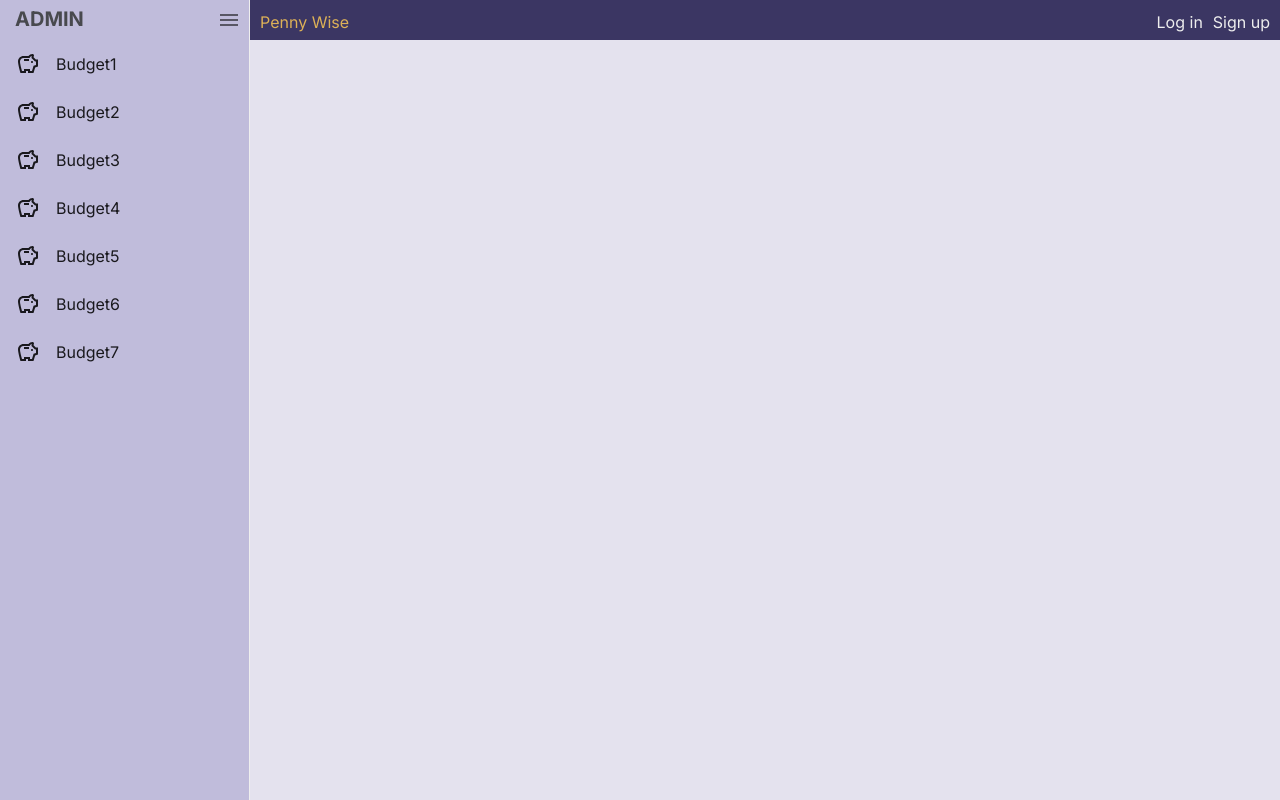
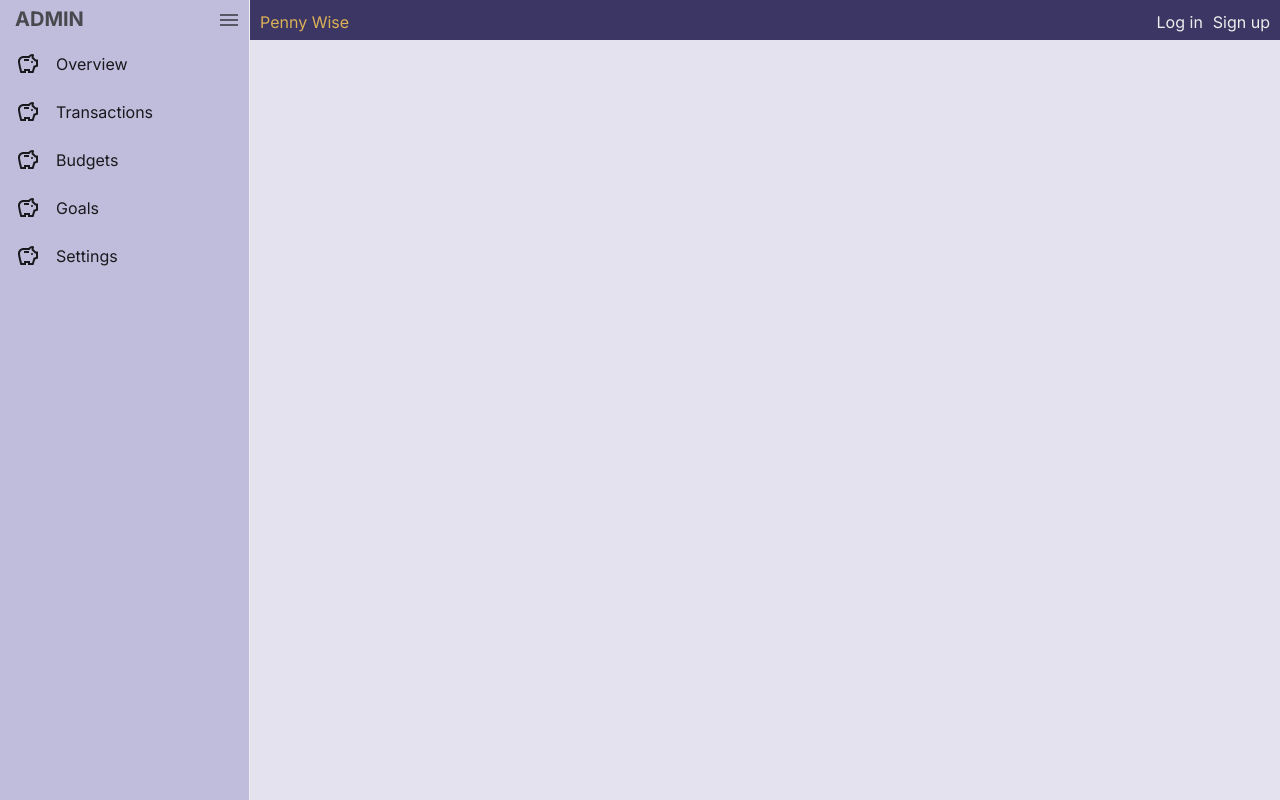
Before and after one commit to vytran1805/PennyWise, a React (Vite) app in the folder client/: page / in a window 1280 px wide. Built offline with nearby package versions, Linux system fonts and the light colour scheme.

Commit message:
Modify Sidebar data

```diff
--- a/client/src/data/SidebarData.tsx
+++ b/client/src/data/SidebarData.tsx
@@ -1,31 +1,31 @@
 import SavingsOutlinedIcon from '@mui/icons-material/SavingsOutlined';
 export const sidebarItems = [
   {
-    title: 'Budget1',
+    title: 'Overview',
     icon: <SavingsOutlinedIcon />,
   },
   {
-    title: 'Budget2',
+    title: 'Transactions',
     icon: <SavingsOutlinedIcon />,
   },
   {
-    title: 'Budget3',
+    title: 'Budgets',
     icon: <SavingsOutlinedIcon />,
   },
   {
-    title: 'Budget4',
+    title: 'Goals',
     icon: <SavingsOutlinedIcon />,
   },
   {
-    title: 'Budget5',
+    title: 'Settings',
     icon: <SavingsOutlinedIcon />,
   },
-  {
-    title: 'Budget6',
-    icon: <SavingsOutlinedIcon />,
-  },
-  {
-    title: 'Budget7',
-    icon: <SavingsOutlinedIcon />,
-  },
+  // {
+  //   title: 'Budget6',
+  //   icon: <SavingsOutlinedIcon />,
+  // },
+  // {
+  //   title: 'Budget7',
+  //   icon: <SavingsOutlinedIcon />,
+  // },
 ];
```
